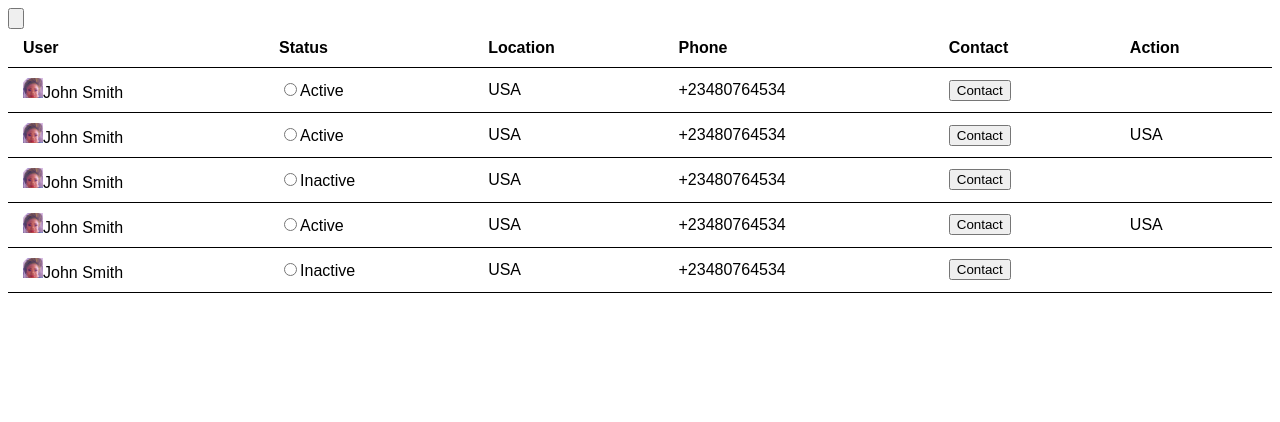
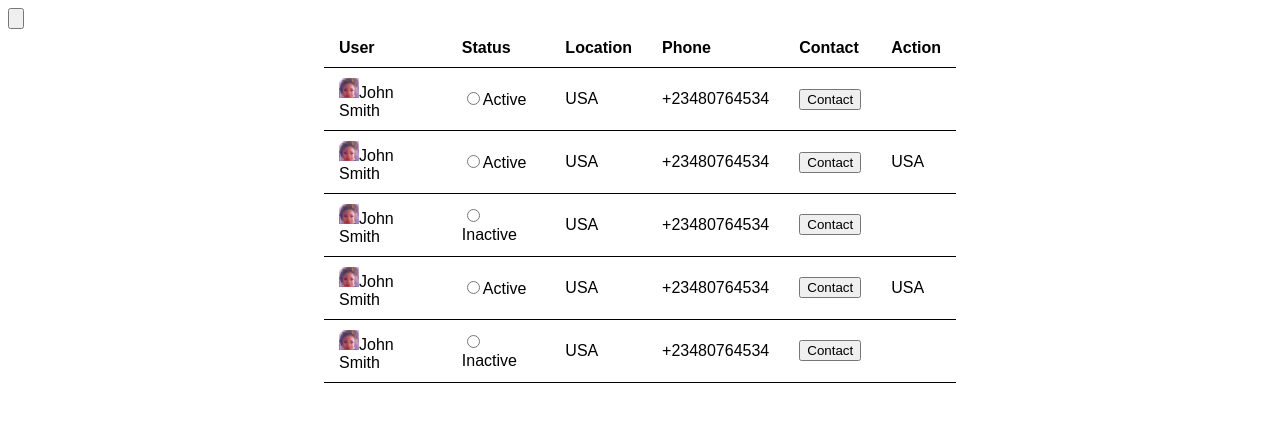
Before and after one commit to Fathyha/Coding-users-table, a plain HTML site: page index.html in a window 1280 px wide. Drawn offline with Linux system fonts and the light colour scheme.

Commit message:
first commit

```diff
--- a/index.html
+++ b/index.html
@@ -13,7 +13,7 @@
     }
    table {
     border-collapse: collapse;
-    width: 100%;
+    width: 50%;
     margin-left: auto;
     margin-right: auto;
     font-family: Arial, sans-serif;
@@ -41,7 +41,6 @@
     color: grey;
   }
 
-<button style = backg
 
 </style>
 </head>
```
